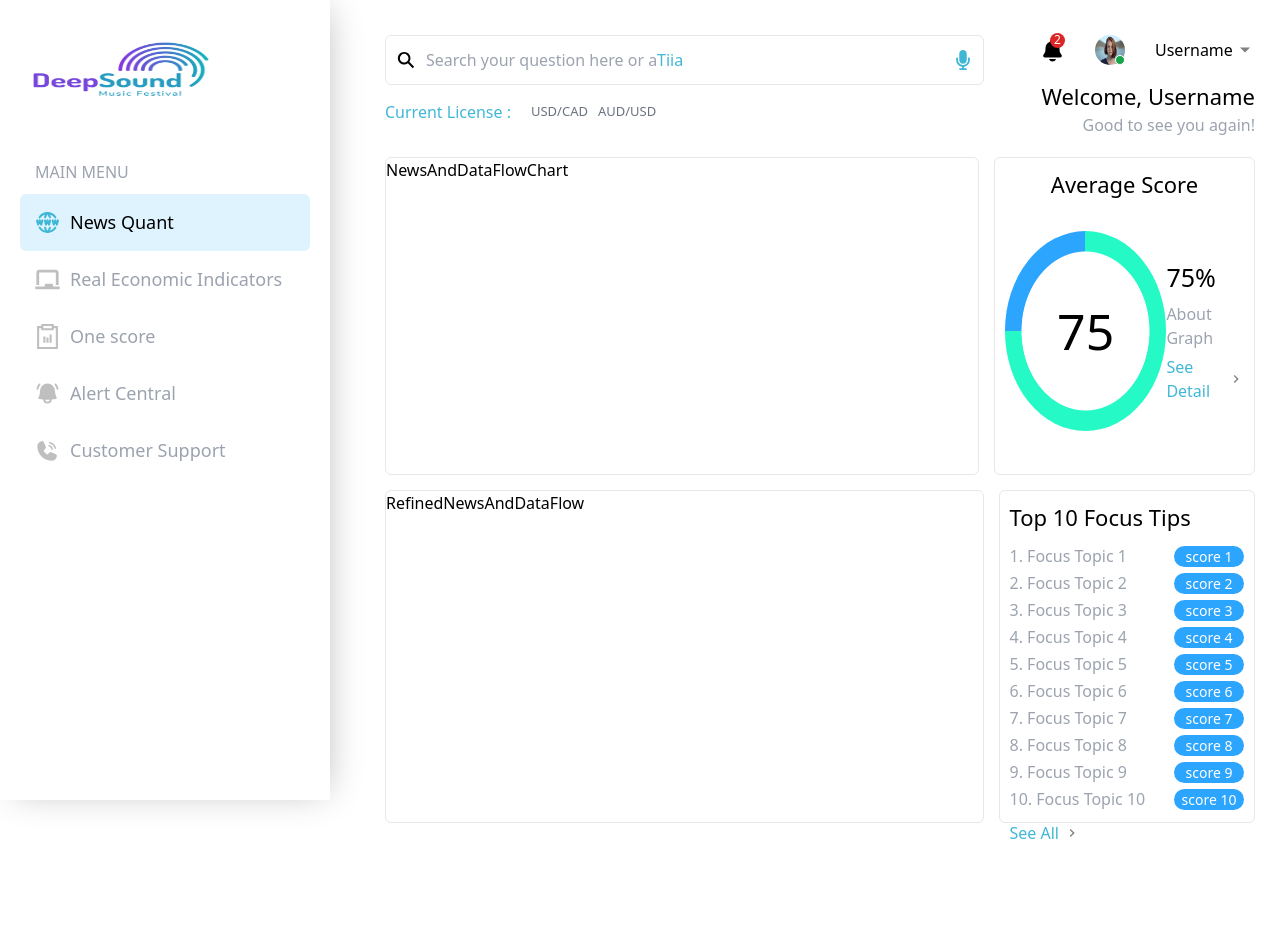
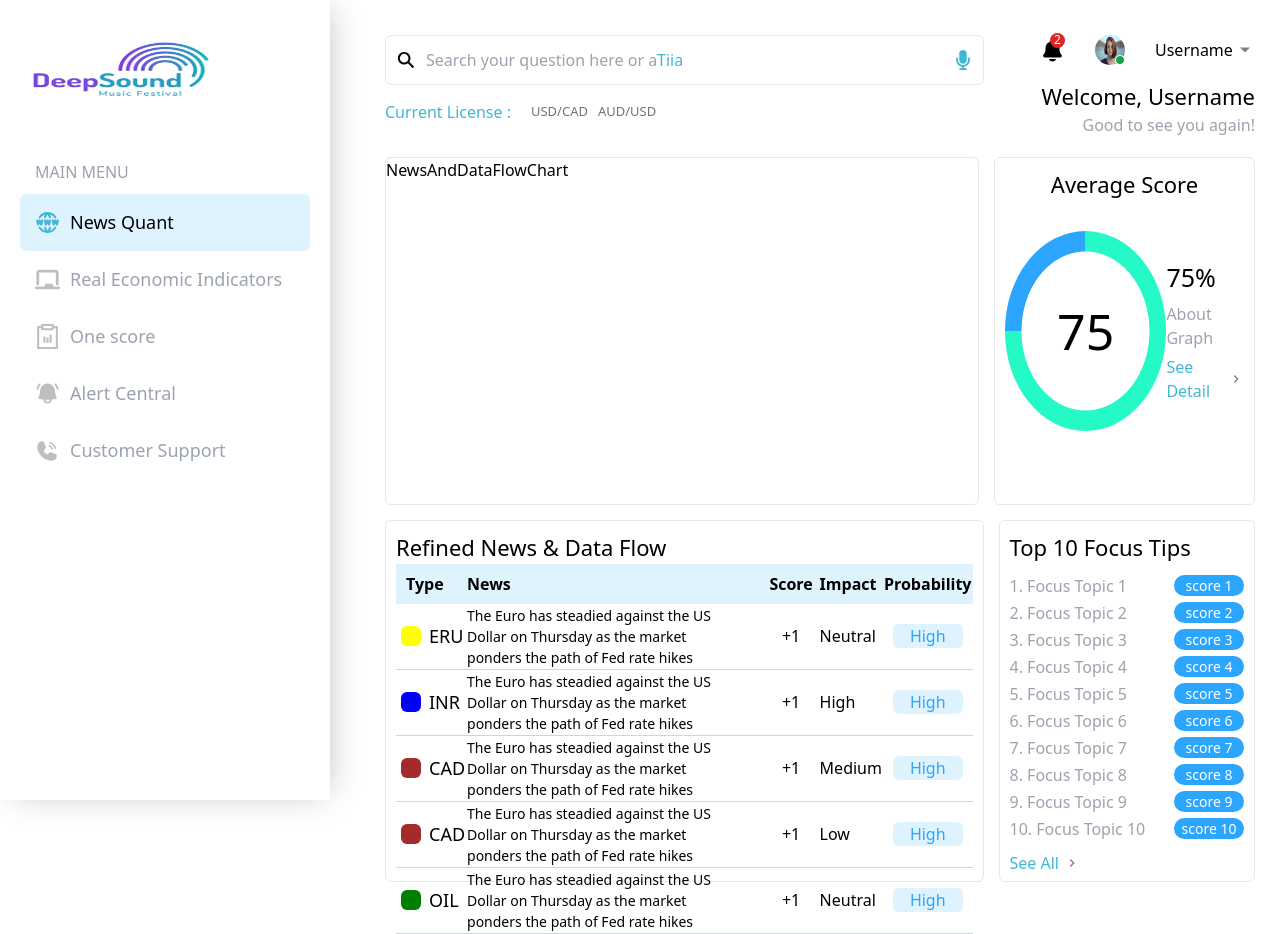
Before and after one commit to innzz/tradeverse-dashboard, a React (Vite) app: page / in a window 1280 px wide. Before the commit the page ends 845 px from the top, so only its background shows below. Built offline with nearby package versions, Linux system fonts and the light colour scheme.

Commit message:
Built Refined news and data flow section

```diff
--- a/src/components/ui/RefinedNewsAndDataFlow.tsx
+++ b/src/components/ui/RefinedNewsAndDataFlow.tsx
@@ -1,8 +1,31 @@
-
+import news from '../../lib/dummyData/news.json';
+import { INews } from '../../types';
 
 const RefinedNewsAndDataFlow = () => {
   return (
-    <div className="border-[1px] rounded-md h-full w-full">RefinedNewsAndDataFlow</div>
+    <div className="border-[1px] rounded-md h-full w-full p-[10px]">
+      <h2 className="font-[500] text-[22px]">Refined News & Data Flow</h2>
+      <table className="w-full">
+        <tr className="bg-[#dff3ff] h-[40px] w-full rounded-md">
+          <th className="w-[10%] text-start pl-[10px]">Type</th>
+          <th className="w-[60%] text-start">News</th>
+          <th className="w-[10%] text-center">Score</th>
+          <th className="w-[10%] text-start">Impact</th>
+          <th className="w-[10%] text-start">Probability</th>
+        </tr>
+        {news.map(({ description, type, impact, probability, score }: INews, i) => <tr key={i} className="h-[55px] w-full rounded-md border-b-[1px] border-b-gray-300">
+          <td className="w-[10%] text-start pl-[5px]"><div className='flex items-center gap-[8px] text-[18px]'><span className={`block h-[20px] w-[20px] rounded-md`} style={{ background: type.color }}></span>{type.name}</div></td>
+          <td className="w-[60%] max-w-[60%] text-start pr-[50px] text-[14px] font-[500]">{description}</td>
+          <td className="w-[10%] text-center font-[500]">+{score}</td>
+          <td className="w-[10%] text-start font-[500]">{impact}</td>
+          <td className="w-[10%] text-center px-[10px]">
+            <div className='bg-[#dff3ff] rounded-md text-[#2ca5ff]'>
+              {probability}
+            </div>
+          </td>
+        </tr>)}
+      </table>
+    </div>
   )
 }
 
--- a/src/components/ui/TopFocusTopics.tsx
+++ b/src/components/ui/TopFocusTopics.tsx
@@ -3,7 +3,6 @@ import focusTopics from '../../lib/dummyData/focusTips.json';
 import { IFocusTopic } from '../../types';
 
 const TopFocusTopics = ({ top }: { top: number }) => {
-  console.log("focus topics", focusTopics)
   return (
     <div className="border-[1px] rounded-md h-full w-full p-[10px] flex flex-col gap-[10px]">
       <h2 className="font-[500] text-[22px]">Top {top} Focus Tips</h2>
--- /dev/null
+++ b/src/lib/dummyData/news.json
@@ -0,0 +1,52 @@
+[
+    {
+        "type": {
+            "color": "yellow",
+            "name": "ERU"
+        },
+        "description": "The Euro has steadied against the US Dollar on Thursday as the market ponders the path of Fed rate hikes",
+        "score": 1,
+        "impact": "Neutral",
+        "probability": "High"
+    },
+    {
+        "type": {
+            "color": "blue",
+            "name": "INR"
+        },
+        "description": "The Euro has steadied against the US Dollar on Thursday as the market ponders the path of Fed rate hikes",
+        "score": 1,
+        "impact": "High",
+        "probability": "High"
+    },
+    {
+        "type": {
+            "color": "brown",
+            "name": "CAD"
+        },
+        "description": "The Euro has steadied against the US Dollar on Thursday as the market ponders the path of Fed rate hikes",
+        "score": 1,
+        "impact": "Medium",
+        "probability": "High"
+    },
+    {
+        "type": {
+            "color": "brown",
+            "name": "CAD"
+        },
+        "description": "The Euro has steadied against the US Dollar on Thursday as the market ponders the path of Fed rate hikes",
+        "score": 1,
+        "impact": "Low",
+        "probability": "High"
+    },
+    {
+        "type": {
+            "color": "green",
+            "name": "OIL"
+        },
+        "description": "The Euro has steadied against the US Dollar on Thursday as the market ponders the path of Fed rate hikes",
+        "score": 1,
+        "impact": "Neutral",
+        "probability": "High"
+    }
+]
--- a/src/types/index.ts
+++ b/src/types/index.ts
@@ -11,3 +11,14 @@ export type INavLink = {
     topicName: string,
     score: number
   };
+
+  export type INews = {
+    type: {
+      name: string,
+      color: string
+    },
+    description: string,
+    score: number,
+    impact: string,
+    probability: string
+  };
```
